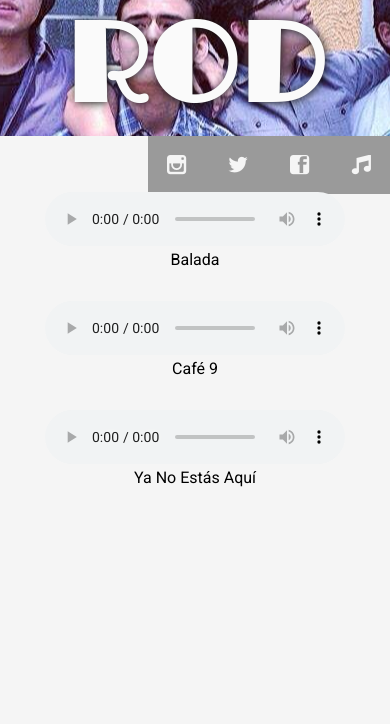
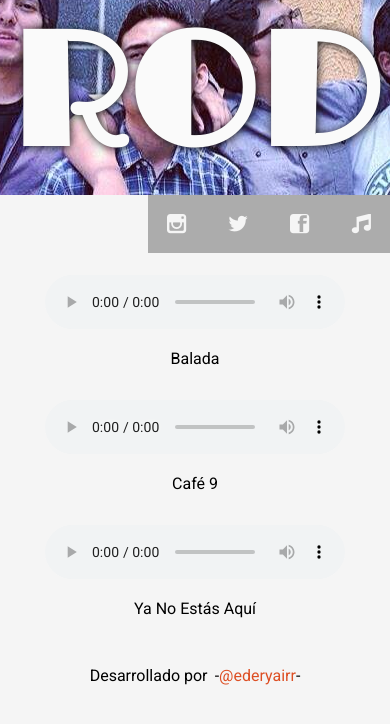
Before and after one commit to edernegrete/ROD, a plain HTML site: page index.html in a window 390 px wide. Drawn offline with nearby package versions, Linux system fonts and the light colour scheme.

Commit message:
Footer y cambio de colores nav

```diff
--- a/estilos.css
+++ b/estilos.css
@@ -4,15 +4,20 @@ audio{margin-top:2em}
 body{background:#f5f5f5;font-family:'Roboto',sans-serif;font-size:16px;margin:0;padding:0}
 .titulo{color:#fafafa;font-family:'Limelight',cursive;font-size:13em;margin:0;position:relative;text-align:left;text-shadow:1px 1px 10px #151515}
 .header{background:url("imagen.jpg");background-position:center;}
-.header .menu{background:#151515;opacity:.4;position:absolute;transition:.2s all ease-in;right:0;}
+.header .menu{background:#9b9b9b;opacity:.8;position:absolute;transition:.2s all ease-in;right:0;}
 .header .menu ul{list-style:none;margin:0;padding:0;}
 .header .menu ul li{color:#f5f5f5;font-size:1.2em;margin:1em}
 .header .menu:hover{opacity:1}
 .cancion_nombre{display:block}
 .canciones{text-align:center;margin-top:3em}
-@media screen and (max-width: 758px){.titulo{text-align:center;font-size:10em}
+footer{text-align:center;margin-top:3em;}
+footer .twit{margin-left:.2em;}
+footer .twit:before,footer .twit:after{content:'-'}
+footer .twit a{color:#dd4f24}
+@media screen and (max-width: 400px){.container{margin-top:3em}
+.titulo{text-align:center;font-size:190em}
+span{margin-top:1em}
+}@media screen and (max-width: 758px){.titulo{text-align:center;font-size:10em}
 .canciones{margin-top:1.5em}
 .menu ul li{display:inline-block}
-}@media screen and (max-width: 400px){.titulo{text-align:center;font-size:7em}
-.menu{margin-bottom:1.6em}
 }
--- a/index.html
+++ b/index.html
@@ -38,5 +38,8 @@
 
 		</article>
 	</section>
+	<footer>
+		<span>Desarrollado por </span><span class="twit"><a href="twitter.com/ederyairr">@ederyairr</a></span>
+	</footer>
 </body>
 </html>
```
Also changed, not shown: 1 other file.
